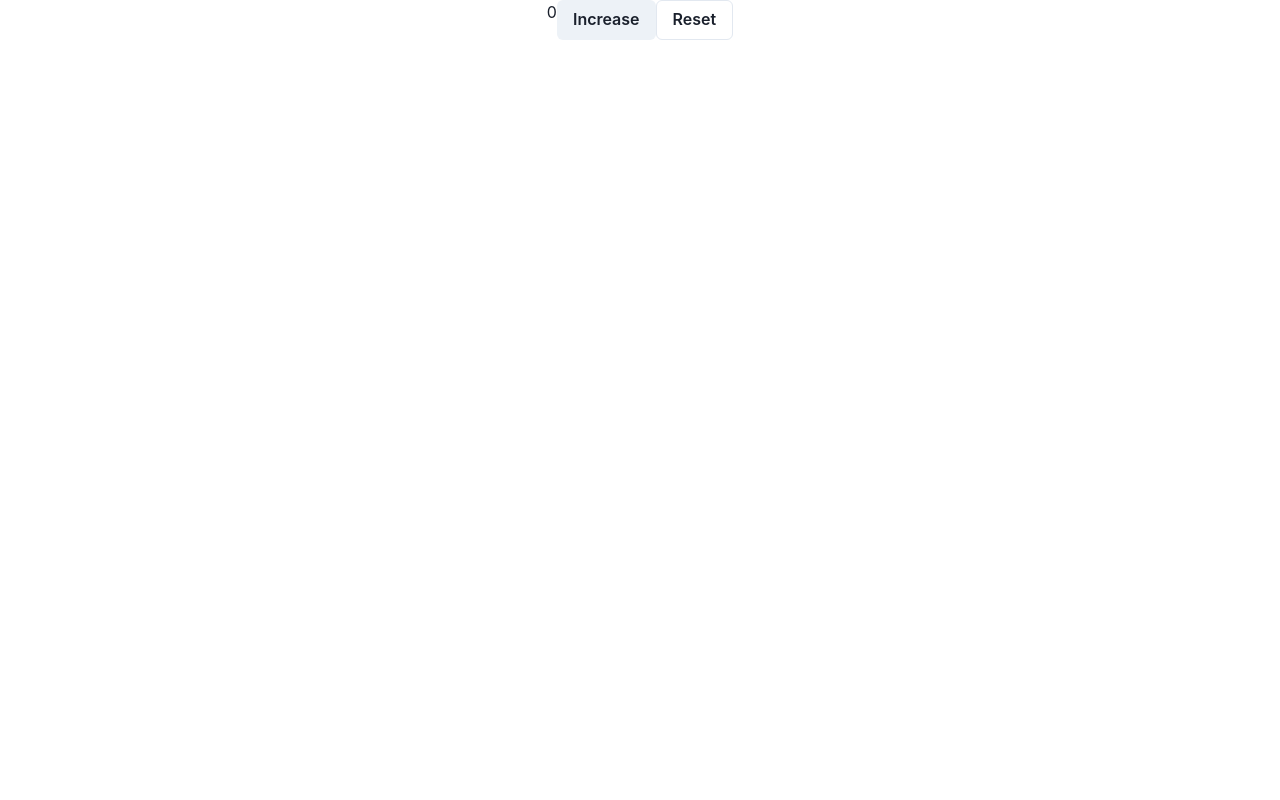
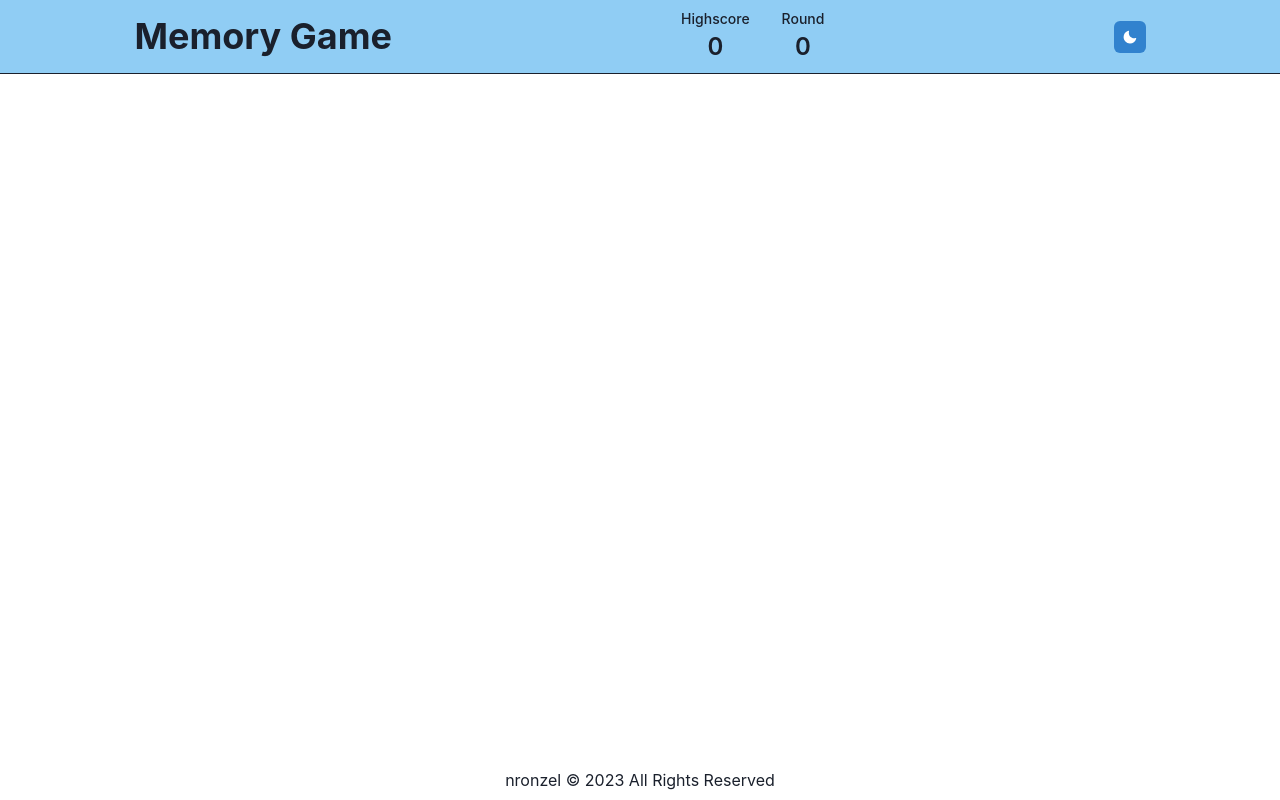
Before and after one commit to nronzel/Memory-Game, a React (Vite) app: page / in a window 1280 px wide. Built offline with nearby package versions, Linux system fonts and the light colour scheme.

Commit message:
added component to main app

```diff
--- a/src/App.jsx
+++ b/src/App.jsx
@@ -1,26 +1,19 @@
-import { Box, Button, Text } from "@chakra-ui/react";
+import { Box, Flex, Spacer } from "@chakra-ui/react";
 import { useState } from "react";
-import reactLogo from "./assets/react.svg";
+import Footer from "./components/Footer";
+import Header from "./components/Header";
 
 function App() {
-  const [count, setCount] = useState(0);
+  const [highscore, setHighscore] = useState(0);
 
-  const increaseCount = () => {
-    setCount(count + 1);
-  };
-
-  const resetCount = () => {
-    setCount(0);
-  };
+  const [round, setRound] = useState(0);
 
   return (
-    <Box display="flex" h="100dvh" justifyContent="center">
-      <Text>{count}</Text>
-      <Button onClick={increaseCount}>Increase</Button>
-      <Button variant="outline" onClick={resetCount}>
-        Reset
-      </Button>
-    </Box>
+    <Flex direction="column" h="100dvh">
+      <Header score={highscore} round={round} />
+      <Spacer />
+      <Footer />
+    </Flex>
   );
 }
 
```
